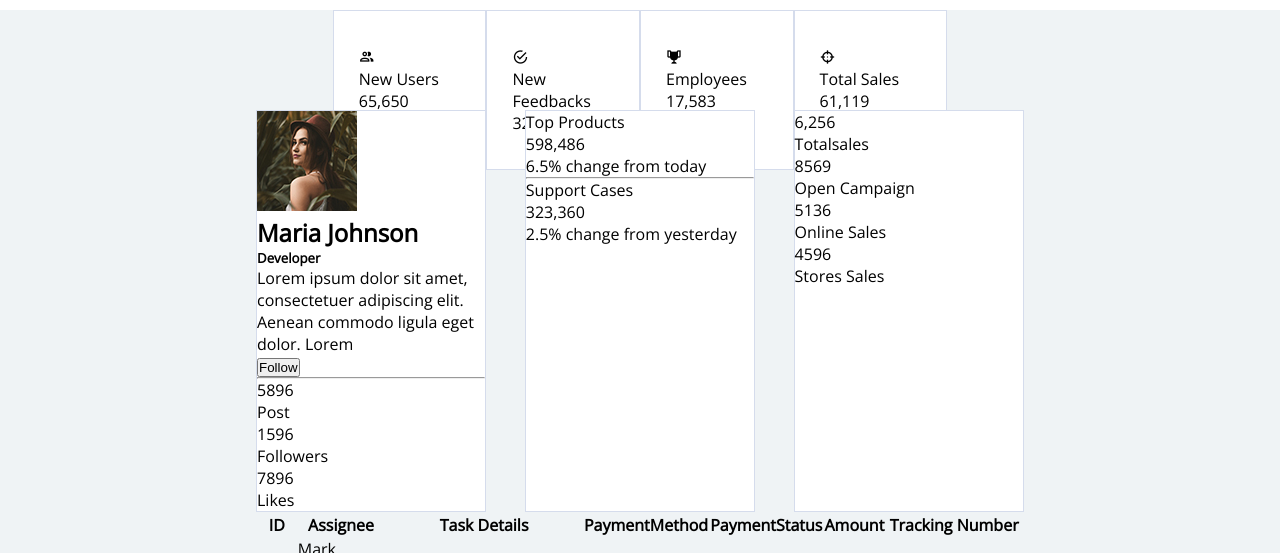
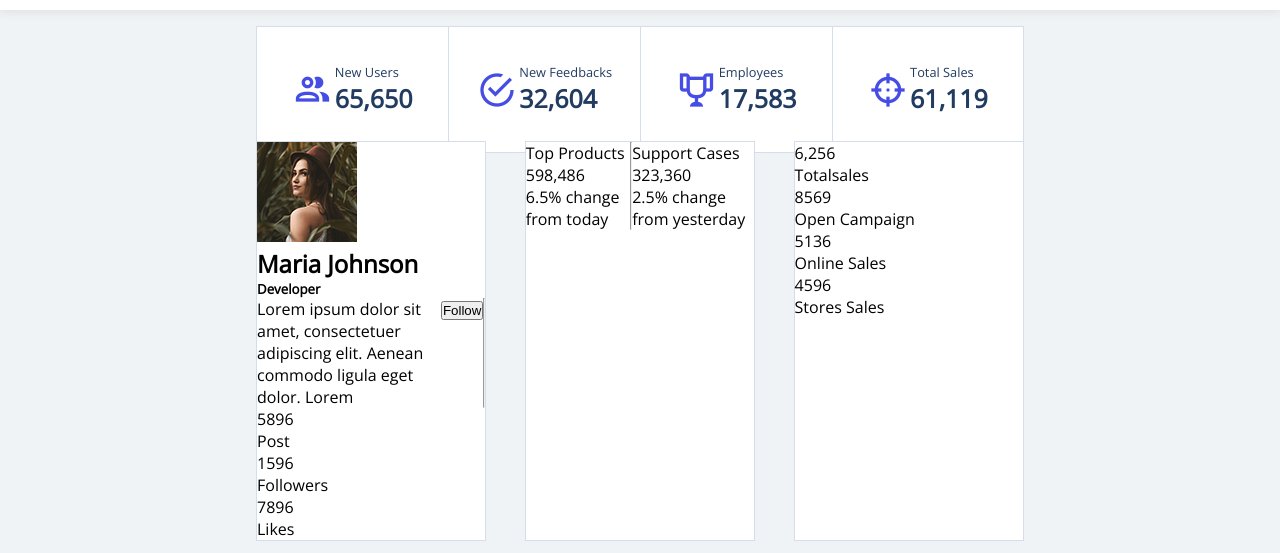
Before and after one commit to learneradarsh/LibertyUI, a website: page index.html in a window 1280 px wide. Shown: the part 181-734 px from the top of the page. Drawn offline with nearby package versions, Linux system fonts and the light colour scheme.

Commit message:
ADDED: info-summary-container
Added styling and modified html for info-summary-container

```diff
--- a/assets/css/style.css
+++ b/assets/css/style.css
@@ -31,15 +31,25 @@
 body{
     background-color: #eff3f5;
     font-family: "Open Sans", sans-serif;
+    font-size: 1rem;
 }
 
 nav{
     padding: 1% 0px 1px 0px;
     background-color: #fff;
+    box-shadow: 0 2px 10px 0 rgba(0, 0, 0, 0.08);
 }
 
 li,a,button{
     text-decoration: none;
+}
+
+section{
+    margin-top: 2%;
+}
+
+h1,h2,h3,h4,h5,h5{
+    font-family: "Open Sans", sans-serif;
 }
 
 /*---------------------------
@@ -48,6 +58,12 @@ li,a,button{
 .card{
     background-color: #fff;
     border: 1px solid #d5dcec
+}
+
+.card-body{
+    display: flex;
+    flex-direction: row;
+    justify-content: center;
 }
 
 .profile-pic{
@@ -189,7 +205,29 @@ li,a,button{
 
 .info-summary-container .card{
     padding: 35px 25px;
-    width: 20%;
+    width: 25%;
+}
+.info-summary-container .card:nth-last-child(n+2){
+    border-right: none;
+}
+
+.info-summary-container .card i{
+    font-size: 2.5rem;
+    color: #464de4;
+    width: 30%;
+}
+
+.info-summary-container .card-body{
+    align-items: center;
+}
+
+.info-summary-container .card-body p{
+    font-size: 0.8rem;
+    color: #223C61;
+}
+.info-summary-container .card-body h3{
+    font-size: 1.56rem;
+    color: #223C61;
 }
 
 /*---------------------------
--- a/index.html
+++ b/index.html
@@ -57,7 +57,7 @@
                     <i class="mdi mdi-account-multiple-outline icon-lg"></i>
                     <div class="card-content">
                         <p>New Users</p>
-                        <p>65,650</p>
+                        <h3>65,650</h3>
                     </div>
                 </div>
             </div>
@@ -66,16 +66,16 @@
                     <i class="mdi mdi-checkbox-marked-circle-outline icon-lg"></i>
                     <div class="card-content">
                         <p>New Feedbacks</p>
-                        <p>32,604</p>
+                        <h3>32,604</h3>
                     </div>
                 </div>
             </div>
             <div class="card">
                 <div class="card-body">
-                    <i class="mdi mdi-trophy icon-lg"></i>
+                    <i class="mdi mdi-trophy-outline icon-lg"></i>
                     <div class="card-content">
                         <p>Employees</p>
-                        <p>17,583</p>
+                        <h3>17,583</h3>
                     </div>
                 </div>
             </div>
@@ -84,14 +84,14 @@
                     <i class="mdi mdi-target icon-lg"></i>
                     <div class="card-content">
                         <p>Total Sales</p>
-                        <p>61,119</p>
+                        <h3>61,119</h3>
                     </div>
                 </div>
             </div>
         </section>
         <!--Info-summary ends here-->
 
-        <!--Detailed-info starts here-->
+        <!-- Detailed-info starts here-->
         <section class="detailed-info-container">
             <div class="card">
                 <div class="card-header">
@@ -176,7 +176,7 @@
                 </div>
             </div>
         </section>
-        <!--Detailed-info ends here-->
+        <!--Detailed-info ends here -->
 
         <!--Table-info starts here-->
         <section class="table-info-container">
```
